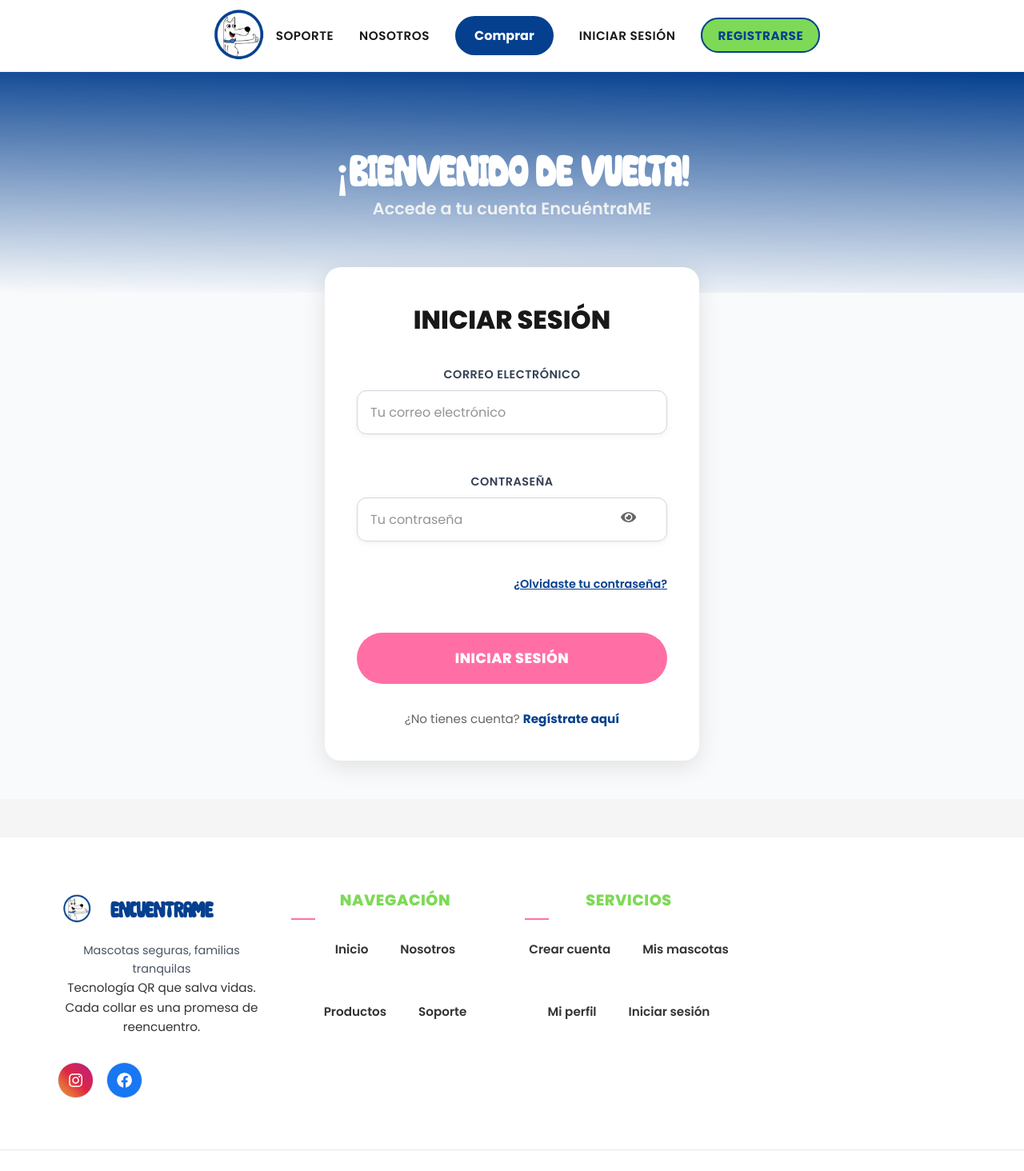
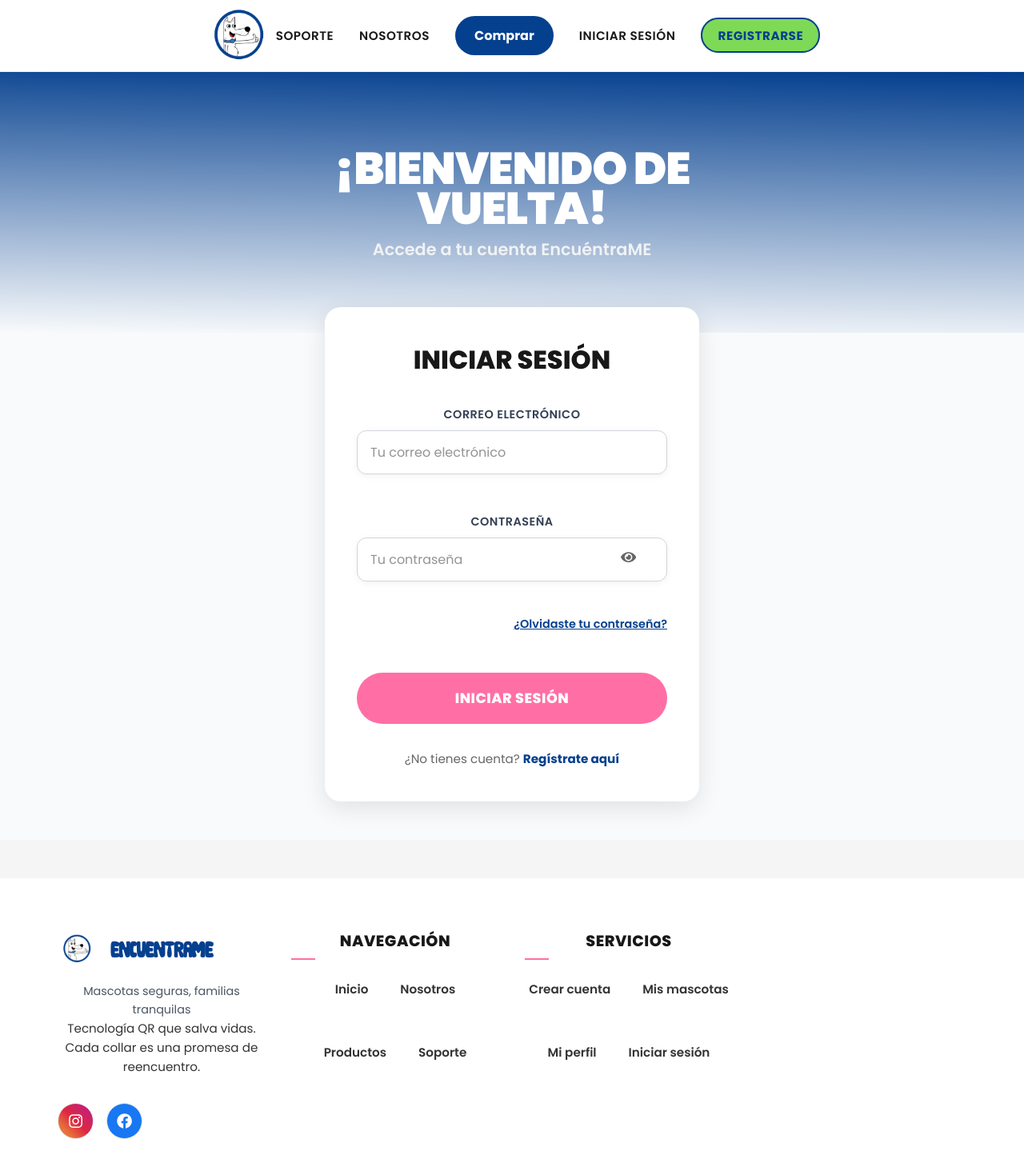
Before and after one commit to janomaciell/collarmascotar, a React (Vite) app in the folder frontend/: page /login in a window 1280 px wide. Shown: the top 1464 px of the page at 80% size. Built offline with nearby package versions, Linux system fonts and the light colour scheme; no server answers.

Commit message:
cambio letras

```diff
--- a/frontend/src/components/Compra/Compra.css
+++ b/frontend/src/components/Compra/Compra.css
@@ -43,7 +43,7 @@
 }
 
 .hero-title {
-  font-family: 'Jackerton', serif;
+  font-family: 'Poppins', sans-serif;
   font-size: clamp(2rem, 6vw, 3.5rem);
   font-weight: 900;
   margin-bottom: 0.5rem;
--- a/frontend/src/components/Footer/Footer.css
+++ b/frontend/src/components/Footer/Footer.css
@@ -5,7 +5,7 @@
   --blanco-principal: #FFFFFF;
   --rosa-secundario: #FF6FA5;
   --rojo-secundario: #FF3131;
-  --verde-secundario: #7ED957;
+  --naranja-secundario: # #e9832e;
   --gris-suave: #F5F5F5;
   --gris-texto: #666666;
 }
@@ -60,7 +60,7 @@
   font-weight: 900;
   text-transform: uppercase;
   margin: 0;
-  color: var(--verde-secundario);
+  color: var(--naranja-secundario);
 }
 
 .brand-slogan {
@@ -132,7 +132,7 @@
   font-family: 'Poppins', sans-serif;
   font-size: 1.2rem;
   font-weight: 800;
-  color: var(--verde-secundario);
+  color: var(--naranja-secundario);
   margin-bottom: 1.5rem;
   text-transform: uppercase;
   letter-spacing: 0.5px;
--- a/frontend/src/components/Header/Header.css
+++ b/frontend/src/components/Header/Header.css
@@ -69,7 +69,7 @@
 }
 
 .buy-button:hover {
-  background: var(--verde-secundario, #7ED957);
+  background: #e9832e;
   transform: translateY(-2px);
 }
 
--- a/frontend/src/pages/Login/Login.css
+++ b/frontend/src/pages/Login/Login.css
@@ -56,7 +56,7 @@
 }
 
 .hero-title {
-  font-family: 'Jackerton', serif;
+  font-family: 'Poppins', sans-serif;
   font-size: clamp(2.5rem, 6vw, 4rem);
   font-weight: 900;
   margin-bottom: 0.5rem;
--- a/frontend/src/pages/PetPage/PetPage.css
+++ b/frontend/src/pages/PetPage/PetPage.css
@@ -7,7 +7,7 @@
   --blanco-principal: #FFFFFF;
   --rosa-secundario: #FF6FA5;
   --rojo-secundario: #FF3131;
-  --verde-secundario: #7ED957;
+  --naranja-secundario: #e9832e;
   --gris-suave: #F5F5F5;
   --gris-claro: #F8FAFC;
   --gris-texto: #64748b;
@@ -110,7 +110,7 @@ body {
   font-family: 'Jackerton', serif;
   font-size: clamp(2.2rem, 4vw, 3.5rem);
   font-weight: 900;
-  color: var(--blanco-principal);
+  color: #ffffff;
   margin: 0 0 0.3rem 0;
   text-transform: uppercase;
   letter-spacing: -1px;
@@ -459,7 +459,7 @@ body {
   background: var(--gris-suave);
   padding: 1.5rem 2rem;
   border-radius: 20px;
-  border-left: 4px solid var(--verde-secundario);
+  border-left: 4px solid var(--naranja-secundario);
 }
 
 .intro-text {
@@ -480,7 +480,7 @@ body {
 }
 
 .action-btn {
-  background: var(--verde-secundario);
+  background: var(--naranja-secundario);
   color: var(--blanco-principal);
   border: none;
   border-radius: 50px;
@@ -582,7 +582,7 @@ body {
 }
 
 .pet-tab.active {
-  background: var(--verde-secundario);
+  background: var(--naranja-secundario);
   color: var(--blanco-principal);
   box-shadow: 0 6px 20px rgba(126,217,87,0.18);
 }
@@ -613,7 +613,7 @@ body {
   content: '';
   width: 5px;
   height: 30px;
-  background: linear-gradient(180deg, var(--verde-secundario) 0%, var(--azul-principal) 100%);
+  background: linear-gradient(180deg, var(--naranja-secundario) 0%, var(--azul-principal) 100%);
   border-radius: 10px;
 }
 
@@ -642,7 +642,7 @@ body {
   left: 0;
   width: 4px;
   height: 100%;
-  background: var(--verde-secundario);
+  background: var(--naranja-secundario);
   opacity: 0;
   transition: opacity 0.3s ease;
 }
@@ -694,7 +694,7 @@ body {
   margin: 0 auto 3rem auto;
   max-width: 1000px;
   text-align: center;
-  border: 3px solid var(--verde-secundario);
+  border: 3px solid var(--naranja-secundario);
 }
 
 .share-title {
@@ -715,7 +715,7 @@ body {
 }
 
 .share-btn {
-  background: var(--verde-secundario);
+  background: var(--naranja-secundario);
   color: var(--blanco-principal);
   border: none;
   border-radius: 50px;
--- a/frontend/src/pages/Register/Register.css
+++ b/frontend/src/pages/Register/Register.css
@@ -56,7 +56,7 @@
 }
 
 .hero-title {
-  font-family: 'Jackerton', serif;
+  font-family: 'Poppins', sans-serif;
   font-size: clamp(2.5rem, 6vw, 4rem);
   font-weight: 900;
   margin-bottom: 0.5rem;
```
